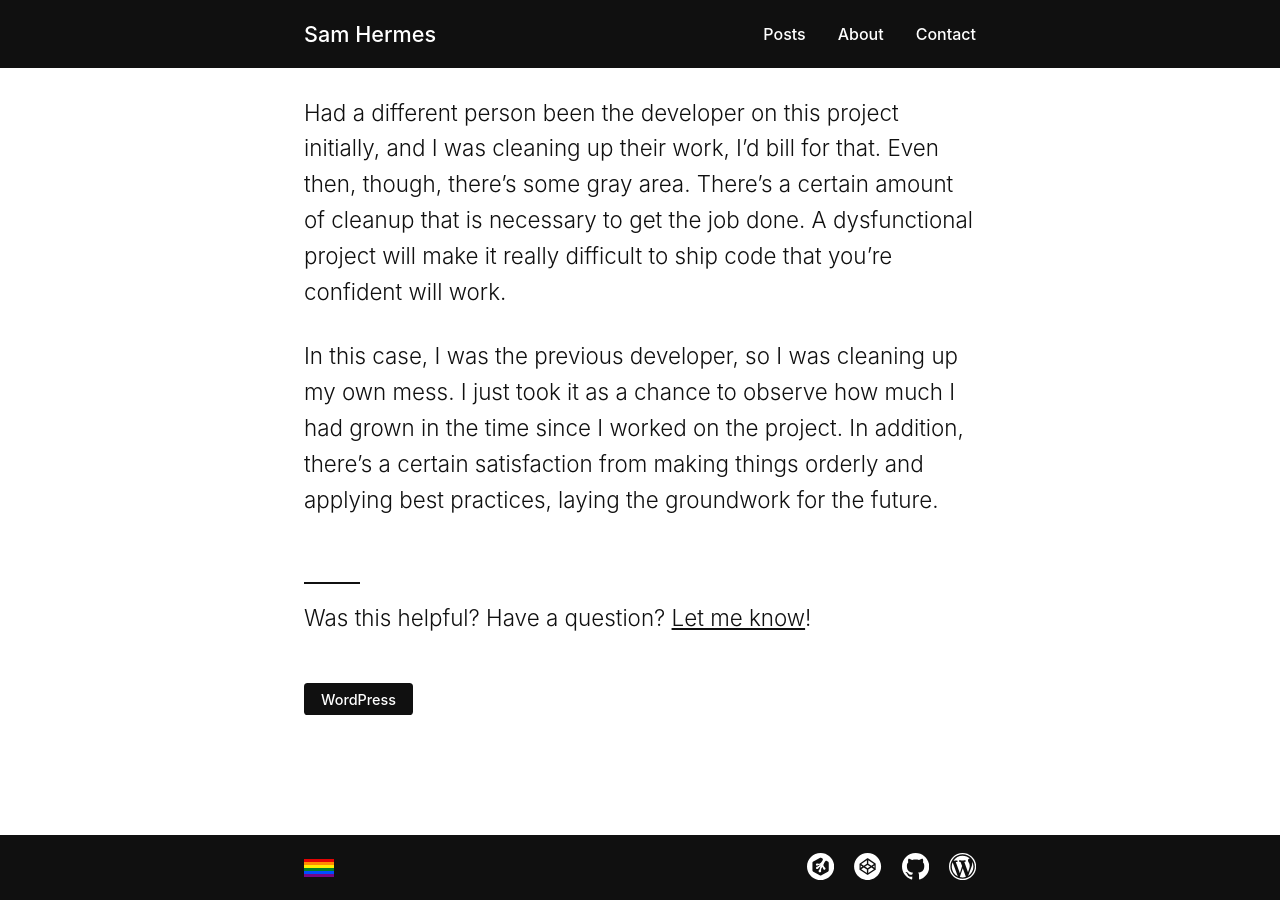
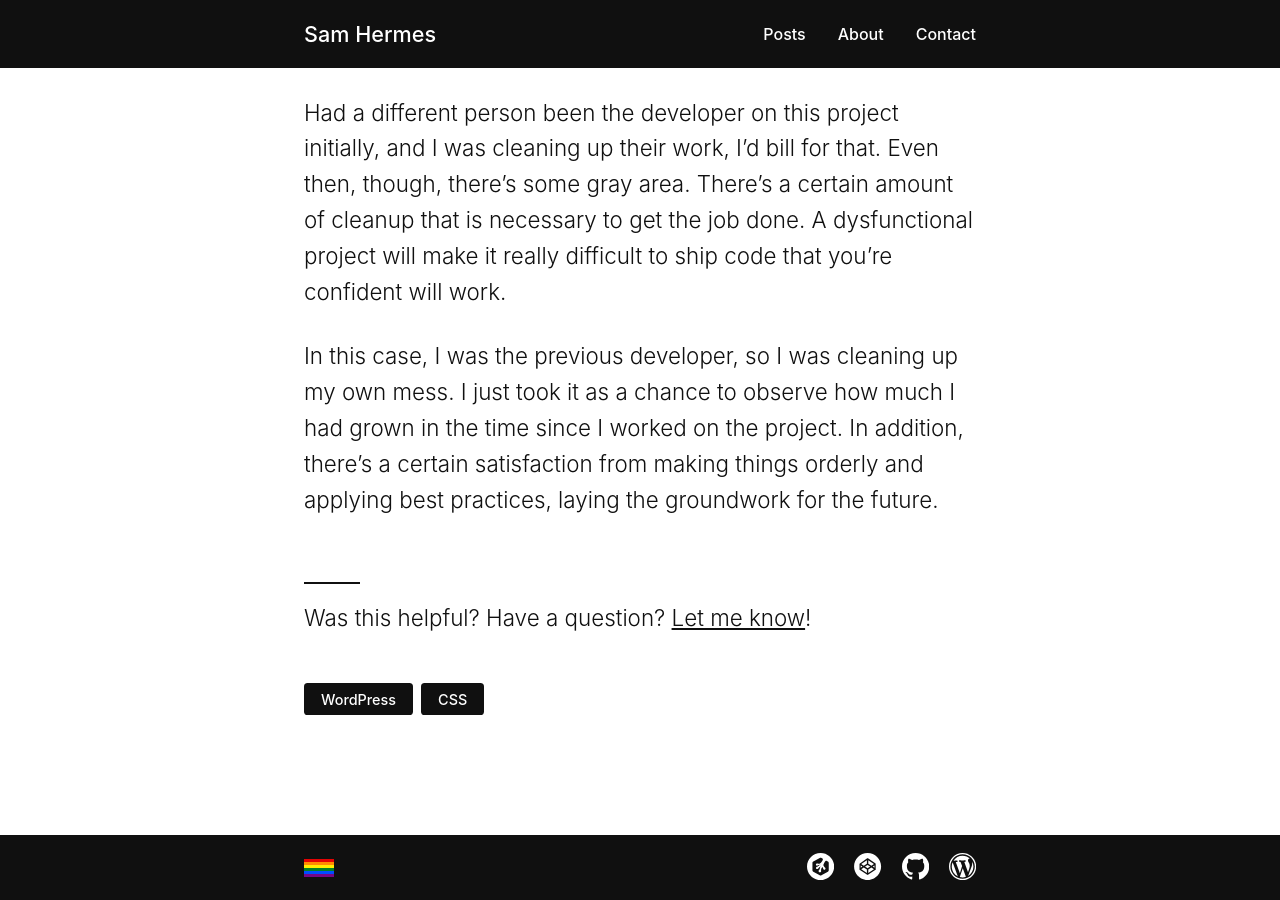
Before and after one commit to samhermes/samhermes.github.io, a Jekyll site: the page built from _posts/2019-09-10-revisiting-my-wordpress-work-from-2013.markdown, in a window 1280 px wide and 900 px high, scrolled down 2923 px. Built offline with Jekyll 4.4.1, drawn with Linux system fonts in a browser that asks for light colours.

Commit message:
Updated Revisiting My Wordpress Work From 2013

```diff
--- a/_posts/2019-09-10-revisiting-my-wordpress-work-from-2013.markdown
+++ b/_posts/2019-09-10-revisiting-my-wordpress-work-from-2013.markdown
@@ -3,6 +3,7 @@ title: Revisiting my WordPress work from 2013
 date: 2019-09-10 21:40:00 Z
 categories:
 - WordPress
+- CSS
 layout: post
 ---
 
```
